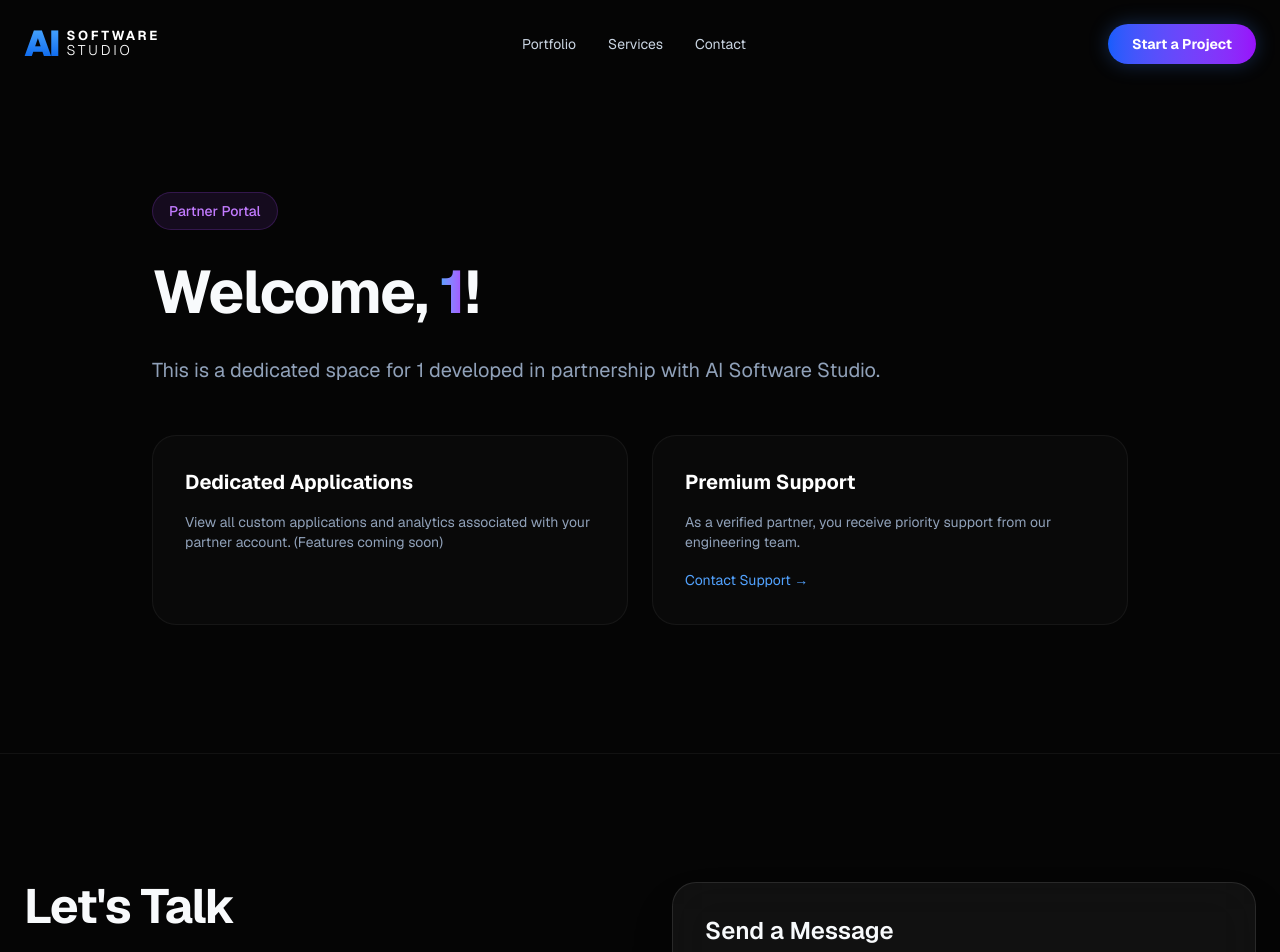
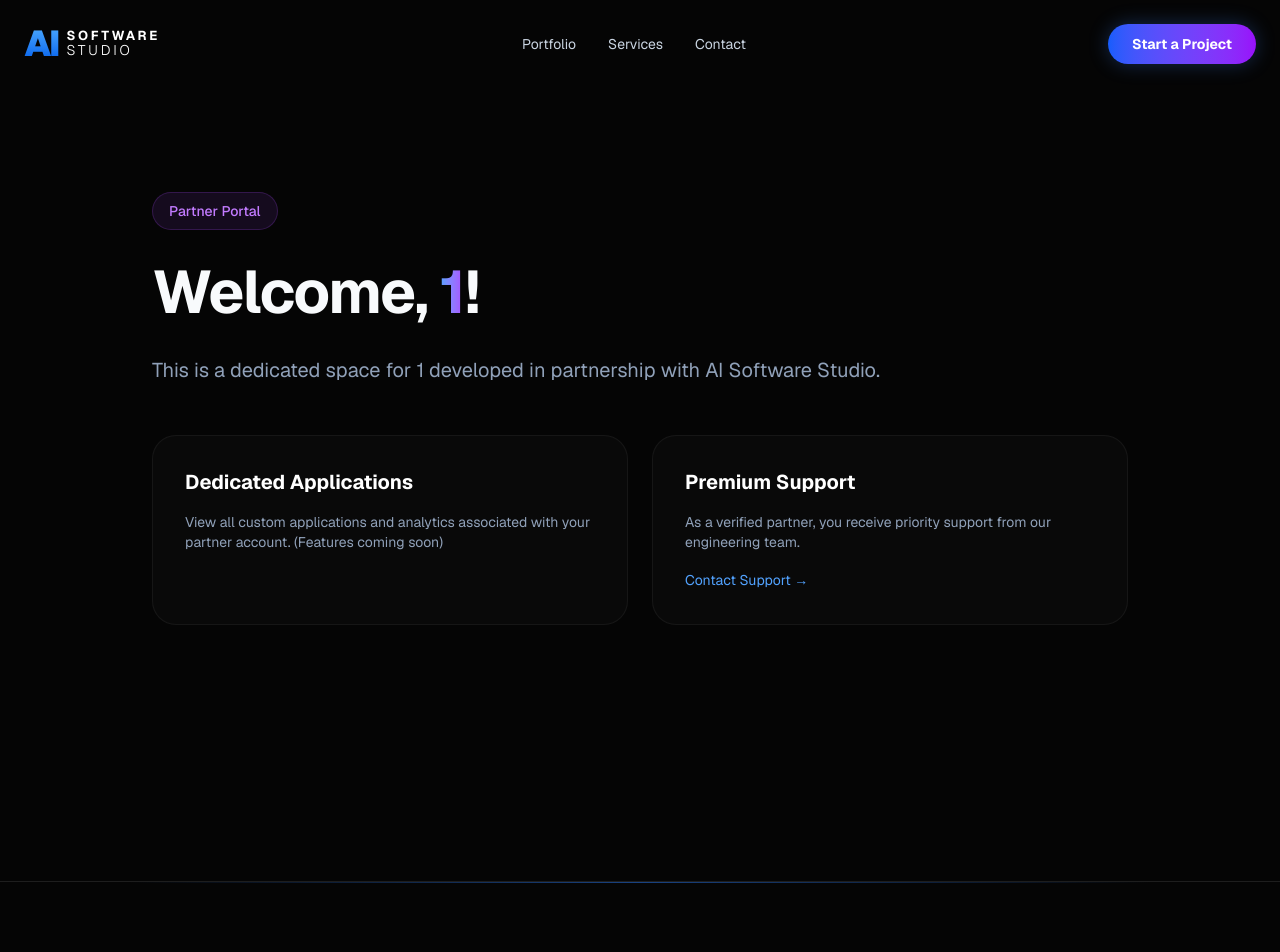
Before and after one commit to dinhphu290998/aisoftwarestudio, a Next.js app: page /partner/1 in a window 1280 px wide. Shown: the top 952 px of the page. Built offline with nearby package versions, Linux system fonts and the light colour scheme.

Commit message:
fix: remove contact form from partner page and fix support link

```diff
--- a/src/app/partner/[subdomain]/page.tsx
+++ b/src/app/partner/[subdomain]/page.tsx
@@ -1,6 +1,5 @@
 import { Header } from "@/components/Header";
 import { Footer } from "@/components/Footer";
-import { Contact } from "@/components/Contact";
 
 // We use async params to get the [subdomain] from the URL
 interface PageProps {
@@ -43,7 +42,7 @@ export default async function PartnerPage({ params }: PageProps) {
               <p className="text-slate-400 text-sm mb-4">
                 As a verified partner, you receive priority support from our engineering team.
               </p>
-              <a href="#contact" className="text-blue-400 text-sm hover:underline">
+              <a href="https://aisoftwarestudio.co/#contact" className="text-blue-400 text-sm hover:underline">
                 Contact Support →
               </a>
             </div>
@@ -51,8 +50,6 @@ export default async function PartnerPage({ params }: PageProps) {
         </div>
       </section>
 
-      <Contact />
-
       <Footer />
     </main>
   );
```
